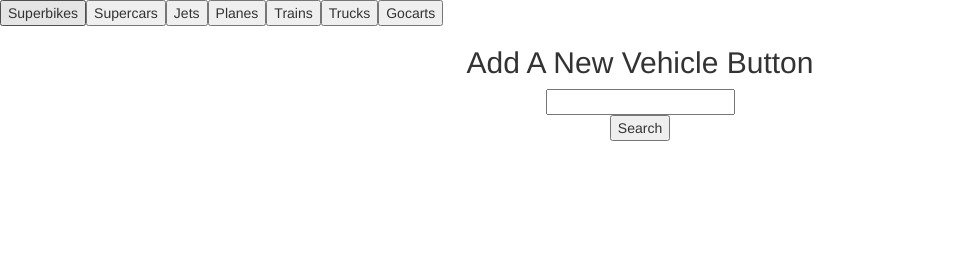
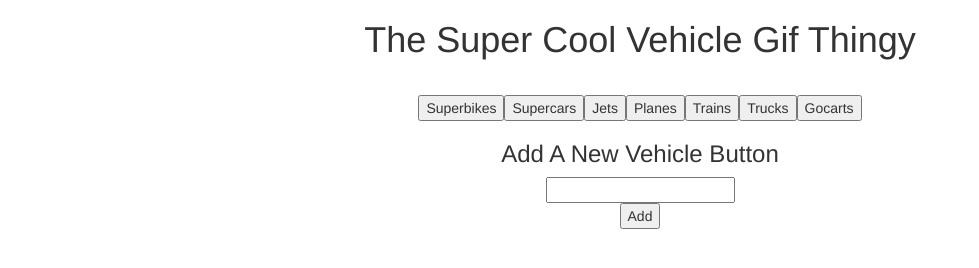
Before and after one commit to tcote19/Giphy-Api, a plain HTML site: page index.html in a window 1280 px wide. Shown: the whole page, without its empty margins (0-979 px from the left). Drawn offline with nearby package versions, Linux system fonts and the light colour scheme.

Commit message:
Final index, js

```diff
--- a/assets/js/app.js
+++ b/assets/js/app.js
@@ -1,7 +1,6 @@
 
 var topics = ["Superbikes", "Supercars", "Jets", "Planes", "Trains", "Trucks", "Gocarts"];
 var addedTopics = [];
-
 
 	var getButtons = function(){
         for (var i = 0; i < topics.length; i++){
@@ -44,10 +43,16 @@ var addedTopics = [];
             var vehicleImage = $("<img>");
             vehicleImage.attr("src", results[i].images.fixed_height.url);
 
+            $("#giphy-images").addClass("col-md-12 text-center");
+
             gifyDiv.prepend(p);
             gifyDiv.prepend(vehicleImage);
 
+            $(p).css("color", "blue");
+            $(p).css("font-size", "25px");
             $("#giphy-images").prepend(gifyDiv);
+
+
           }
         });
        });
--- a/index.html
+++ b/index.html
@@ -8,25 +8,34 @@
 </head>
 <body>
 
-<div id="buttons">
+<h1 class="text-center">The Super Cool Vehicle Gif Thingy</h1>
 
+<div class="container">
+	<div class="row">
+		<div class="col-md-12 center-block text-center">
+			<div id="buttons" style="margin-top: 25px;"></div>
+		</div>
+	</div>
 </div>
 
 <div class="container">
 	<div class="row">
 		<div class="col-md-12 center-block text-center">
 <form id="gif-form">
-<h2>Add A New Vehicle Button</h2>
+<h3>Add A New Vehicle Button</h3>
 <input type="text" id="gif-input" autocomplete="off"/><br>
 
-<input id="add-gif" type="submit" value="Search">
+<input id="add-gif" type="submit" value="Add">
 </form>
 </div>
 </div>
 </div>
 
+<div class="container">
+<div class="row block">
 <div id="giphy-images"></div>
-
+</div>
+</div>
 
 
 
```
